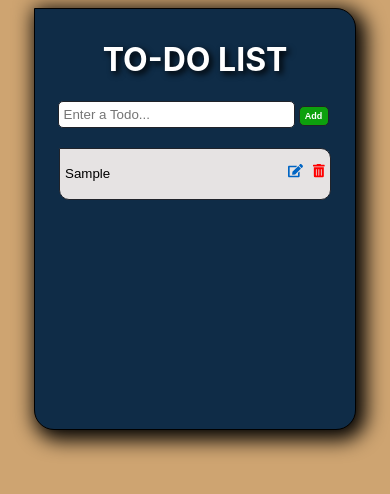
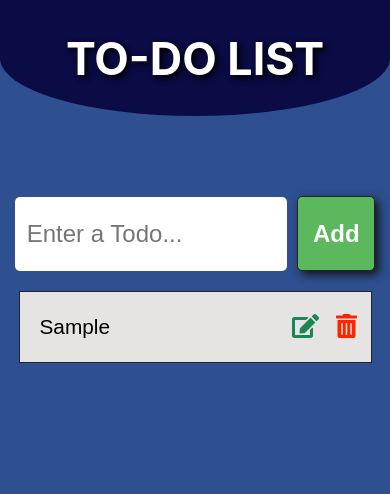
Before and after one commit to Cornerstone-04/todo-app, a React (Create React App) app: page / in a window 390 px wide. Both pictures are taken after typing "Sample" into the empty fields and a click on the button "Add". Shown: the top 494 px of the page. Built offline with nearby package versions, Linux system fonts and the light colour scheme.

Commit message:
Made changes to application UI

```diff
--- a/package.json
+++ b/package.json
@@ -9,6 +9,7 @@
     "@testing-library/jest-dom": "^5.12.0",
     "@testing-library/react": "^11.2.7",
     "@testing-library/user-event": "^12.8.3",
+    "node-sass": "^6.0.1",
     "react": "^17.0.2",
     "react-dom": "^17.0.2",
     "react-modal": "^3.14.2",
--- a/src/App.css
+++ b/src/App.css
@@ -1,8 +1,24 @@
-body{
-  background-color: #cea471;
+body {
+    background: linear-gradient(90deg, #457add 0%, #2e5090 50%, #032f50 100%);
+    width: 100%;
+    height: 100vh;
+    margin: 0;
+    padding: 0;
+    background: #2e5090;
+    /* display: flex;
+    justify-content: center; */
 }
+
 .App {
+    display: flex;
+    justify-content: center;
+    align-items: center;
+    min-height: 100%;
     text-align: center;
+    margin: 0 auto;
+    display: block;
+    justify-content: center;
+    width: 100%;
 }
 
 .App-logo {
@@ -30,12 +46,3 @@ body{
 .App-link {
     color: #61dafb;
 }
-
-@keyframes App-logo-spin {
-  from {
-    transform: rotate(0deg);
-  }
-  to {
-    transform: rotate(360deg);
-  }
-}
--- a/src/Components/Header.js
+++ b/src/Components/Header.jsx
@@ -1,4 +1,5 @@
 import React from 'react'
+import "../styles/header.css"
 
 export default function Header() {
     return (
--- a/src/Components/Text.js
+++ b/src/Components/Text.jsx
@@ -1,4 +1,5 @@
 import React, {useEffect} from 'react'
+import "../styles/text.css"
 import {v4 as uuidv4} from "uuid";
 
 export default function Text({ input, setInput, todo, setTodo, editTodo, setEditTodo }) {
--- a/src/Components/Todo.js
+++ /dev/null
@@ -1,41 +0,0 @@
-import React from 'react'
-import { FontAwesomeIcon } from '@fortawesome/react-fontawesome'
-import { faEdit, faTrashAlt } from '@fortawesome/free-solid-svg-icons'
-
-export default function Todo({todo, setTodo,  setEditTodo}) {
-    const editList = ({id}) =>{
-        const findTodo = todo.find((todo) => todo.id === id)
-        setEditTodo(findTodo);
-    }
-
-    const deleteTodo = ({id}) => {
-        setTodo(todo.filter((todo) => todo.id !== id));
-    };
-
-    return (
-        <div className="messageArea">
-            {todo.map((todo) =>
-                <li className="todo-list" key={todo.id}>
-                    <input
-                    type="text"
-                    value={todo.title}
-                    className={` list ${todo.completed  ? "complete" : ""}`}
-                    onChange={(event) => event.preventDefault()} />
-
-                    <div>
-                        <button className="edit-btn" onClick={() => editList(todo)}>
-                        <FontAwesomeIcon icon={faEdit} />
-                        </button>
-                        <button className="delete-btn" onClick={() => deleteTodo(todo)}>
-                        <FontAwesomeIcon icon={faTrashAlt} />
-                        </button>
-                    </div>
-                </li>
-
-
-            )
-
-            }
-        </div>
-    )
-}
--- /dev/null
+++ b/src/Components/Todo.jsx
@@ -0,0 +1,39 @@
+import React from "react";
+import { FontAwesomeIcon } from "@fortawesome/react-fontawesome";
+import { faEdit, faTrashAlt } from "@fortawesome/free-solid-svg-icons";
+import "../styles/todo.css";
+
+export default function Todo({ todo, setTodo, setEditTodo }) {
+	const editList = ({ id }) => {
+		const findTodo = todo.find((todo) => todo.id === id);
+		setEditTodo(findTodo);
+	};
+
+	const deleteTodo = ({ id }) => {
+		setTodo(todo.filter((todo) => todo.id !== id));
+	};
+
+	return (
+		<div className="messageArea">
+			{" "}
+			{todo.map((todo) => (
+				<div className="todo-list" key={todo.id}>
+					<input
+						type="text"
+						value={todo.title}
+						className={` list ${todo.completed ? "complete" : ""}`}
+						onChange={(event) => event.preventDefault()}
+					/>{" "}
+					<div className="eod">
+						<button className="edit-btn" onClick={() => editList(todo)}>
+							<FontAwesomeIcon icon={faEdit} />{" "}
+						</button>{" "}
+						<button className="delete-btn" onClick={() => deleteTodo(todo)}>
+							<FontAwesomeIcon icon={faTrashAlt} />{" "}
+						</button>{" "}
+					</div>{" "}
+				</div>
+			))}{" "}
+		</div>
+	);
+}
--- a/src/index.css
+++ b/src/index.css
@@ -1,122 +1,15 @@
 body {
-  font-family: -apple-system, BlinkMacSystemFont, 'Segoe UI', 'Roboto', 'Oxygen',
-    'Ubuntu', 'Cantarell', 'Fira Sans', 'Droid Sans', 'Helvetica Neue',
-    sans-serif;
-  -webkit-font-smoothing: antialiased;
-  -moz-osx-font-smoothing: grayscale;
-  box-sizing: border-box;
-  background-color: #e2dfdf;
+    font-family: -apple-system, BlinkMacSystemFont, 'Segoe UI', 'Roboto', 'Oxygen', 'Ubuntu', 'Cantarell', 'Fira Sans', 'Droid Sans', 'Helvetica Neue', sans-serif;
+    -webkit-font-smoothing: antialiased;
+    -moz-osx-font-smoothing: grayscale;
+    box-sizing: border-box;
+    background-color: #e2dfdf;
 }
 
 code {
-  font-family: source-code-pro, Menlo, Monaco, Consolas, 'Courier New',
-    monospace;
+    font-family: source-code-pro, Menlo, Monaco, Consolas, 'Courier New', monospace;
 }
 
-.App{
-  margin: 0 auto;
-  padding: 10px;
-  display: block;
-  justify-content: center;
-  width: 300px;
-  height: 400px;
-  max-height: 400px;
-  background-color: #0f2c47;
-  border: 1px solid black;
-  border-top-right-radius: 20px;
-  border-bottom-left-radius: 20px;
-  border-bottom-right-radius: 20px;
-  box-shadow: 5px 5px 20px 5px #000000;
-  overflow: scroll;
+.messageArea {
+    padding: 0;
 }
-
-.App::-webkit-scrollbar{
-  display: none;
-}
-
-.Header{
-  color: #fff;
-  text-transform: uppercase;
-  text-shadow: #000000 3px 3px 6px;
-}
-
-.form {
-  width: 100%;
-  margin: 0 auto;
-}
-
-.inputSection{
-  margin-bottom: 20px;
-  padding: 5px;
-  width: 75%;
-  outline: none;
-  border: 1px solid #20232a;
-  border-radius: 5px;
-}
-
-form button{
-  margin: 0 4px;
-  background-color: #0da00d;
-  color: #ffffff;
-  font-weight: bolder;
-  font-size: xx-small;
-  width: 10%;
-  border: 1px solid #20232a;
-  border-radius: 5px;
-  padding: 4px;
-  cursor: pointer;
-}
-
-form button:hover{
-  background-color: #20232a;
-}
-
-.messageArea{
-  padding: 0;
-}
-
-.todo-list{
-  display: flex;
-  justify-content: space-between;
-  margin: 0 auto;
-  margin-bottom: 10px;
-  width: 90%;
-  background-color: #e6e3e3;
-  border: 1px solid #20232a;
-  border-top-right-radius: 10px;
-  border-bottom-left-radius: 10px;
-  border-bottom-right-radius: 10px;
-  padding: 10px 0px;
-  height: 30px;
-}
-
-.list{
-  background-color: #e6e3e3;
-  border: none;
-  outline: none;
-  padding: 10px 5px;
-  width: 77%;
-  margin: 0 0 0 0;
-}
-
-.edit-btn{
-  background-color: inherit;
-  color: #0065c4;
-  margin: 0 auto;
-  border: none;
-  padding: 5px;
-  cursor: pointer;
-}
-
-.delete-btn{
-  background-color: inherit;
-  color: #ff0000;
-  margin: 0 auto;
-  border: none;
-  padding: 5px;
-  cursor: pointer;
-}
-
-.todo-list button:hover{
- color: #20232a;
-}
--- /dev/null
+++ b/src/styles/header.css
@@ -0,0 +1,17 @@
+.Header {
+    color: #ffffff;
+    text-transform: uppercase;
+    text-shadow: #000000 3px 3px 6px;
+    width: 100%;
+    display: flex;
+    justify-content: center;
+    align-items: center;
+    border-top: 2px solid transparent;
+    border-radius: 0 0 100% 100%;
+    margin: 0 auto;
+    margin-bottom: 5rem;
+    position: sticky;
+    top: 0;
+    background: #0b0b45;
+    font-size: 1.4rem;
+}
--- /dev/null
+++ b/src/styles/text.css
@@ -0,0 +1,64 @@
+form {
+    display: flex;
+    justify-content: center;
+    align-items: center;
+    gap: 10px;
+    margin: 0 auto;
+    margin-bottom: 20px;
+    width: 100%;
+}
+
+.inputSection {
+    font-size: 1.5rem;
+    padding: 0 5px 0 10px;
+    width: 69.5%;
+    height: 70px;
+    outline: none;
+    border: 2px solid transparent;
+    border-radius: 5px;
+    transition: .3s linear;
+}
+
+.inputSection:hover,
+.inputSection focus {
+    border: 2px solid #1b03a3;
+}
+
+form button {
+    background-color: #5cb85c;
+    color: #ffffff;
+    font-weight: 700;
+    font-size: 2rem;
+    width: 15%;
+    height: 75px;
+    border: 1px solid #20232a;
+    border-radius: 5px;
+    cursor: pointer;
+    transition: .5s linear;
+    box-shadow: 4px 4px 10px #16161d;
+}
+
+form button:hover {
+    background-color: #198754;
+    box-shadow: none;
+}
+
+@media (max-width:800px) and (min-width:550px) {
+    .inputSection {
+        width: 70%;
+    }
+    form button {
+        width: 17%;
+        font-size: 1.5rem;
+    }
+}
+
+@media (max-width:550px) and (min-width:0px) {
+    .inputSection {
+        width: 65%;
+    }
+    form button {
+        width: 20%;
+        font-size: 1.5rem;
+    }
+}
--- /dev/null
+++ b/src/styles/todo.css
@@ -0,0 +1,59 @@
+.todo-list {
+    display: flex;
+    justify-content: space-between;
+    align-items: center;
+    margin: 10px auto;
+    width: 87%;
+    height: 70px;
+    background-color: #e6e3e3;
+    border: 1px solid #20232a;
+}
+
+@media (max-width:800px) {
+    .todo-list {
+        width: 90%;
+    }
+}
+
+.list {
+    background-color: #e6e3e3;
+    border: none;
+    outline: none;
+    margin-left: 20px;
+    font-size: 1.3rem;
+    width: 70%;
+    height: 100%;
+    padding: 0;
+}
+
+.edit-btn {
+    background-color: inherit;
+    color: #198754;
+    border: none;
+    cursor: pointer;
+}
+
+.delete-btn {
+    background-color: inherit;
+    color: #FF2400;
+    border: none;
+    cursor: pointer;
+}
+
+.todo-list button:hover {
+    color: #20232a;
+}
+
+.eod {
+    margin-right: 2%;
+    width: 10%;
+    display: flex;
+    justify-content: right;
+    align-items: center;
+    gap: 5px;
+}
+
+.eod button {
+    font-size: 1.5rem;
+    transition: .3s linear;
+}
```
Also changed, not shown: src/App.jsx (renamed from src/App.js), 1 other file (tests, documents, lock files or other folders). Lines whose indentation alone changed are shown as unchanged.
